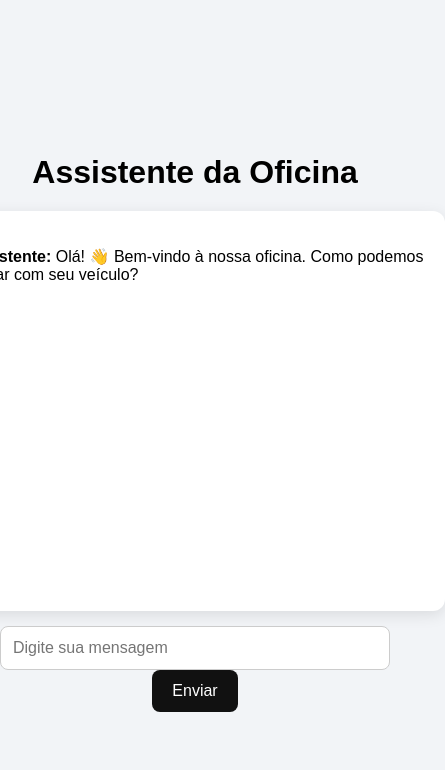
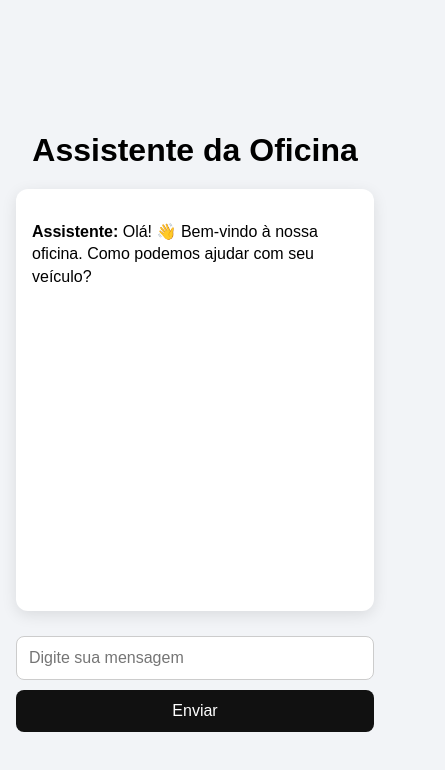
Before and after one commit to Ulattii/negocio-ia, a website: page public/index.html in a window 390 px wide. Shown: the whole page, 445 px wide, since content can reach past the window. Drawn offline with Linux system fonts and the light colour scheme.

Commit message:
Corrige responsividade do chat no celular

```diff
--- a/public/style.css
+++ b/public/style.css
@@ -20,7 +20,7 @@ h1 {
 }
 
 #conversa {
-    width: 500px;
+    width: min(500px, 100%);
     height: 400px;
 
     background: white;
@@ -35,7 +35,7 @@ h1 {
 }
 
 #mensagem {
-    width: 390px;
+    width: min(390px, 100%);
 
     padding: 12px;
 
@@ -131,3 +131,37 @@ h1 {
     margin-top: 12px;
     margin-bottom: 0;
 }
+@media (max-width: 600px) {
+
+    body {
+        padding: 16px;
+        align-items: stretch;
+    }
+
+    h1 {
+        text-align: center;
+        font-size: 32px;
+        margin-top: 20px;
+    }
+
+    #conversa {
+        width: 100%;
+        height: 50vh;
+        padding: 16px;
+    }
+
+    #conversa p {
+        overflow-wrap: anywhere;
+        line-height: 1.4;
+    }
+
+    #mensagem {
+        width: 100%;
+        margin-top: 10px;
+    }
+
+    #enviar {
+        width: 100%;
+        margin-top: 10px;
+    }
+}
```
